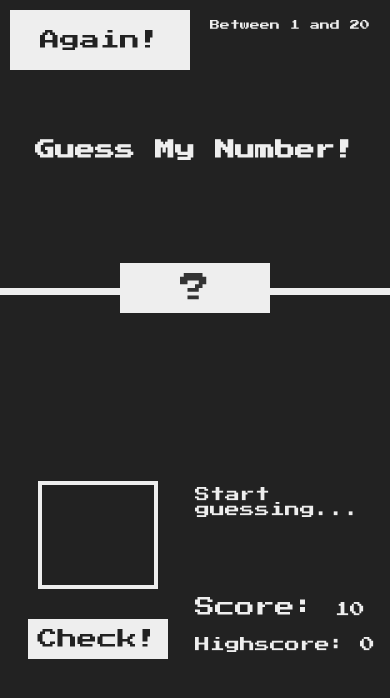
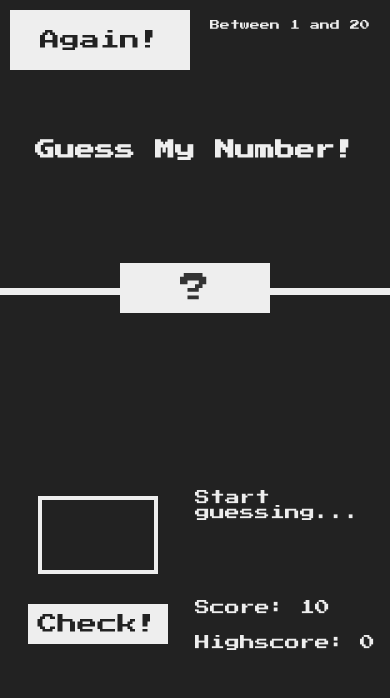
Before and after one commit to catalintugui/guess-the-number, a plain HTML site: page index.html in a window 390 px wide. Drawn offline with Linux system fonts and the light colour scheme.

Commit message:
small mobile updates

```diff
--- a/style.css
+++ b/style.css
@@ -134,11 +134,15 @@ h1 {
   }
   .guess {
     width: 12rem;
+    font-size: 2rem;
   }
   .message {
     font-size: 15px;
   }
   .score {
+    font-size: 15px;
+  }
+  .label-score{
     font-size: 15px;
   }
   .label-highscore {
```
